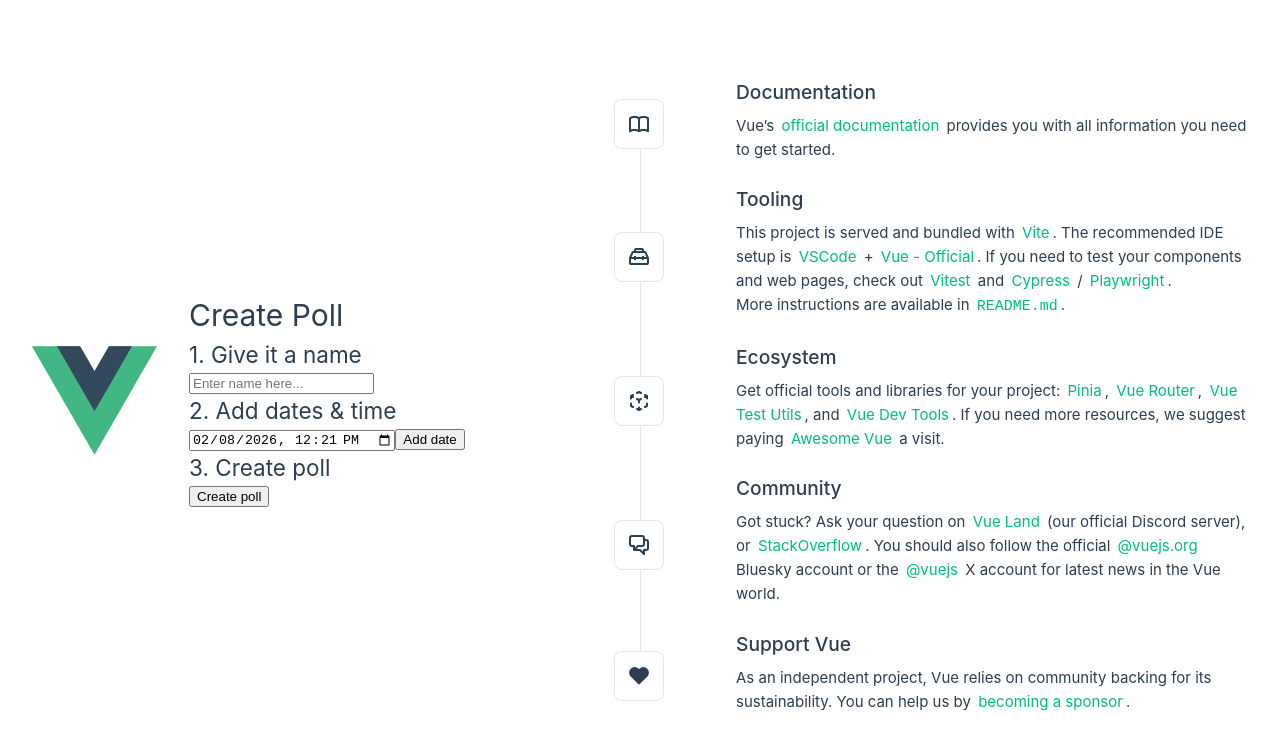
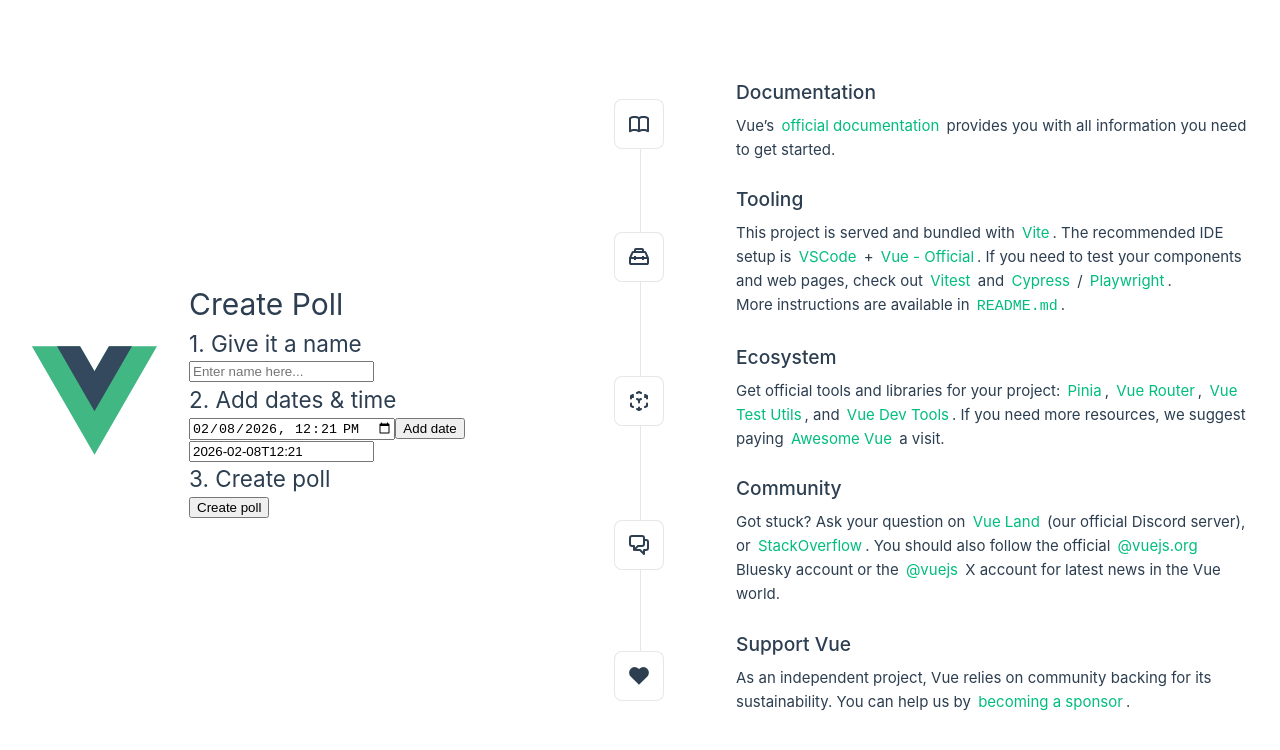
Before and after one commit to jhossy/datepoll, a Vue app: page / in a window 1280 px wide. Both pictures are taken after a click on the button "Add date". Shown: the top 750 px of the page. Built offline with nearby package versions, Linux system fonts and the light colour scheme.

Commit message:
initial add functionality

```diff
--- a/src/components/CreatePoll.vue
+++ b/src/components/CreatePoll.vue
@@ -3,14 +3,17 @@
 
     const date = new Date().toISOString().slice(0, 16);
     const currentDate = ref(date);
-    var selectedDates = [];
+    const selectedDates = ref([]);
 
     function doCreatePoll() {
         alert('Submitted poll with id: ' + crypto.randomUUID());
     }
 
     function doAddDate(){
-        selectedDates.push(currentDate);
+        if(!selectedDates.value.includes(currentDate.value)) {
+            selectedDates.value.push(currentDate.value);
+            console.log('added - ' + currentDate.value);
+        }
         //alert('Clicked add date with ' + currentDate.value);
         for(var i = 0; i < selectedDates.length; i++){
             console.log(selectedDates[i].value);
@@ -31,6 +34,11 @@
             <button @click="doAddDate">Add date</button>
         </div>
         <div>
+            <div v-for="(date, index) in selectedDates">
+                <input type="text" key="index" v-model="selectedDates[index]" />
+            </div>
+        </div>
+        <div>
             <h2>3. Create poll</h2>
             <button @click="doCreatePoll">Create poll</button>
         </div>
```
